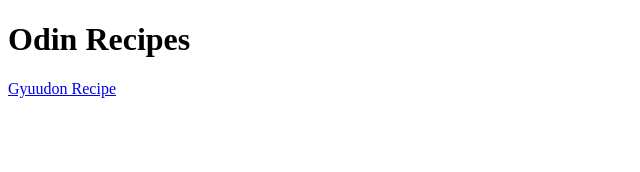
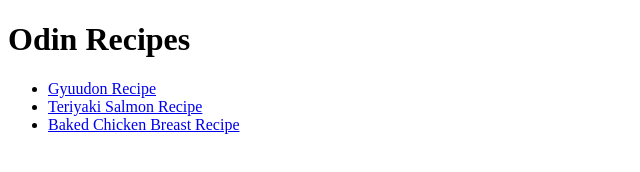
Before and after one commit to thomastruong0713/odin-recipes, a plain HTML site: page index.html in a window 1280 px wide. Shown: the whole page, without its empty margins (0-640 px from the left). Drawn offline with Linux system fonts and the light colour scheme.

Commit message:
Add links to teriyaki salmon recipe page and baked chicken breast recipe page and put links into a list

```diff
--- a/index.html
+++ b/index.html
@@ -8,6 +8,11 @@
 </head>
 <body>
     <h1>Odin Recipes</h1>
-    <p><a href="recipes/gyuudon.html">Gyuudon Recipe</a></p>
+    <ul>
+        <li><a href="recipes/gyuudon.html">Gyuudon Recipe</a></li>
+        <li><a href="recipes/teriyakisalmon.html">Teriyaki Salmon Recipe</a></li>
+        <li><a href="recipes/bakedchickenbreast.html">Baked Chicken Breast Recipe</a></li>
+    </ul>
+
 </body>
 </html>
```
